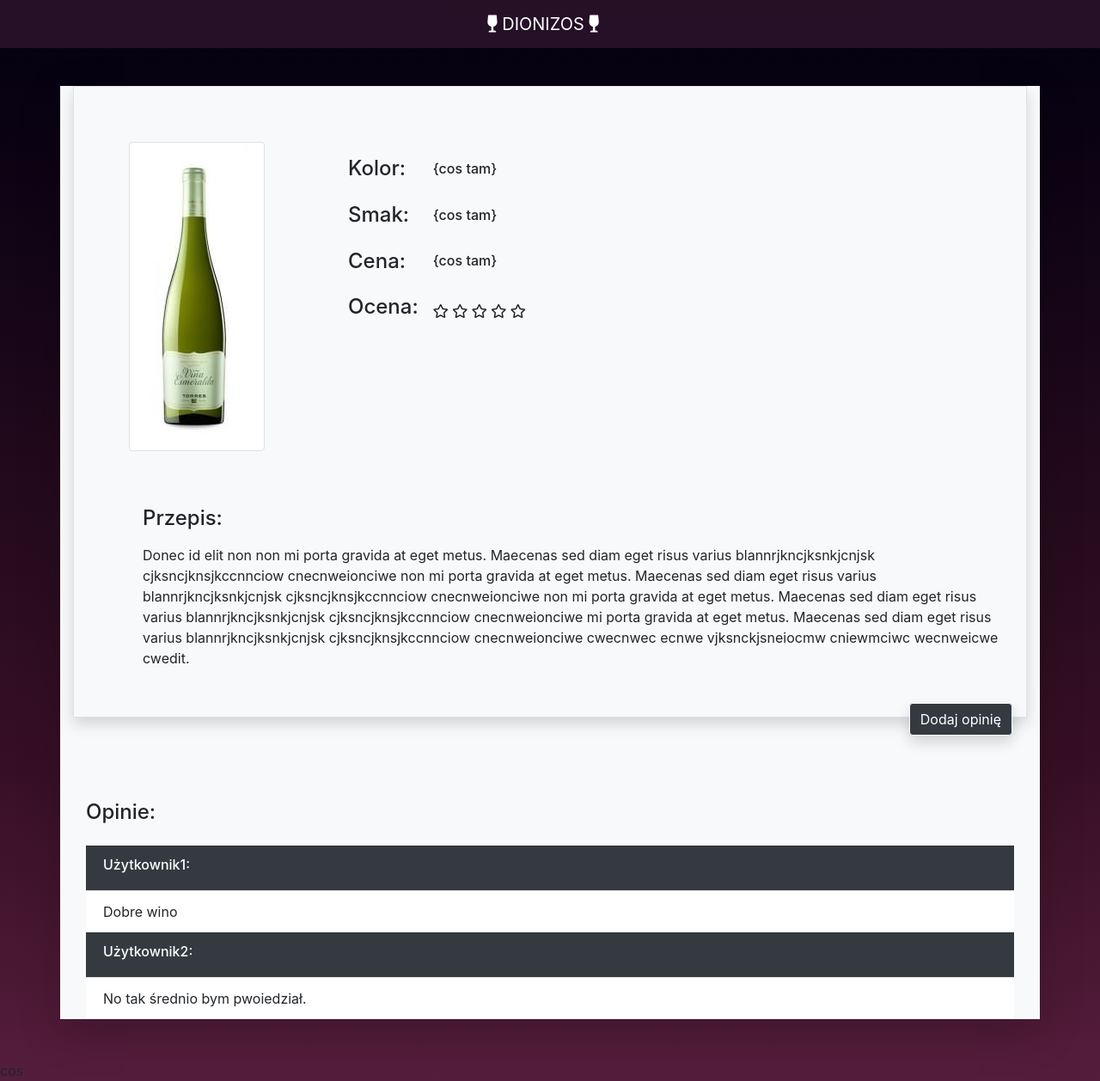
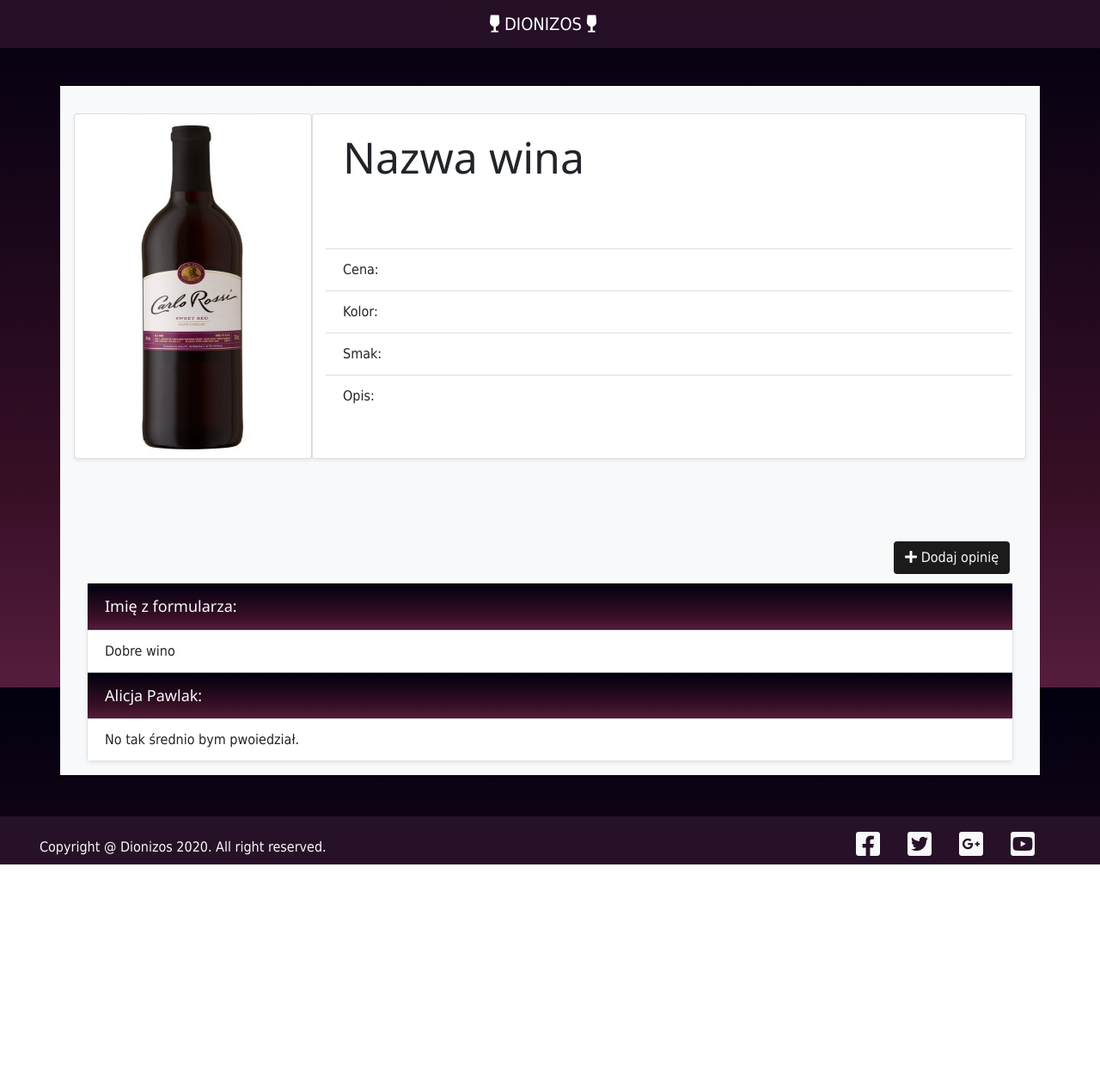
Before and after one commit to Alicja-Pawlak/Dionizos, a Django app: page /produkt/1/ in a window 1280 px wide. Shown: the whole page at 86% size. After the commit the page ends 1006 px from the top, so only its background shows below. Run offline with Django 3.2, Linux system fonts and the light colour scheme; some libraries are stand-ins or nearby versions.

Commit message:
Dodanie formularzów i komentarzów

```diff
--- a/Dionizos/index/templates/index/produkt.html
+++ b/Dionizos/index/templates/index/produkt.html
@@ -4,83 +4,89 @@
 {%load static%}
 </nav>
 </header>
-<div class="container bg-light mb-5 shadow-lg">
-    <div class="col-12 margin100 border p-3 shadow ">
-        <div class="d-flex w-100">
-            <img src="{% static 'vina-esmeralda.jpg' %}" class="img-thumbnail m-5">
-            <table class="d-inline p-5 mt-3">
-                <tr>
-                    <th>
-                        <h4>Kolor:</h4>
-                    </th>
-                    <td class="pl-3">
-                        <h6>{cos tam}</h6>
-                    </td>
-                </tr>
-                <tr>
-                    <th class="pt-3">
-                        <h4>Smak:</h4>
-                    </th>
-                    <td class="pt-3 pl-3">
-                        <h6>{cos tam}</h6>
-                    </td>
-                </tr>
-                <tr>
-                    <th class="pt-3">
-                        <h4>Cena:</h4>
-                    </th>
-                    <td class="pt-3 pl-3">
-                        <h6>{cos tam}</h6>
-                    </td>
-                </tr>
-                <tr>
-                    <th class="pt-3">
-                        <h4>Ocena:</h4>
-                    </th>
-                    <td class="pt-3 pl-3">
-                        <i class="far fa-star yellow"></i>
-                        <i class="far fa-star yellow"></i>
-                        <i class="far fa-star yellow"></i>
-                        <i class="far fa-star yellow"></i>
-                        <i class="far fa-star yellow"></i>
-                    </td>
-                </tr>
-            </table>
+<div class="container bg-light mb-5">
+    <div class="col-12 margin100 p-3">
+        <div class="row">
+
+            <div class="col-sm-12 col-md-3 card mt-3 shadow-sm">
+                <!-- tutaj trzeba będzie wstawić zdjątko -->
+                <img class="card-img-top" src="{%static 'carlo-rossi.jpg'%}" height="400" />
             </div>
-        <div class="ml-5 p-3">
+            <div class="col-sm-12 col-md-9 card mt-3 shadow-sm">
 
-            <h4 class="mb-3">Przepis:</h4>
-            <p class="mb-4">Donec id elit non non mi porta gravida at eget metus. Maecenas sed diam eget risus varius
-                blannrjkncjksnkjcnjsk cjksncjknsjkccnnciow cnecnweionciwe non mi porta gravida at eget metus. Maecenas
-                sed diam eget risus varius
-                blannrjkncjksnkjcnjsk cjksncjknsjkccnnciow cnecnweionciwe non mi porta gravida at eget metus. Maecenas
-                sed diam eget risus varius
-                blannrjkncjksnkjcnjsk cjksncjknsjkccnnciow cnecnweionciwe mi porta gravida at eget metus. Maecenas sed
-                diam eget risus varius
-                blannrjkncjksnkjcnjsk cjksncjknsjkccnnciow cnecnweionciwe cwecnwec ecnwe vjksnckjsneiocmw cniewmciwc
-                wecnweicwe cwedit.</p>
+                <div class="card-body">
+                    <h4 class="titles card-title">Nazwa wina</h4>
+                </div>
+                <!-- tutaj będzie trzeba wstawić parametry -->
+                <ul class="list-group list-group-flush mb-5">
+                    <li class="list-group-item">Cena: </li>
+                    <li class="list-group-item">Kolor: </li>
+                    <li class="list-group-item">Smak: </li>
+                    <li class="list-group-item">Opis: </li>
+                </ul>
+            </div>
 
-
+             <!-- tutaj będzie trzeba zrobić dodawanie opinii (w modalu jest formularz) -->
+            <div class="col-12 mt-5 pt-5">
+                <div class="float-right">
+                    <button type="button" class="btn bg-black text-light guzik mr-1" data-toggle="modal" data-target="#opinia"><i
+                            class="fas fa-plus "></i> Dodaj opinię</button>
+                    <!-- Modal - wyskakujący popup do dodania opinii -->
+                    <div class="modal fade" id="opinia" tabindex="-1" role="dialog" aria-labelledby="exampleModalLabel"
+                        aria-hidden="true">
+                        <div class="modal-dialog modal-lg modal-dialog-centered" role="document">
+                            <div class="modal-content">
+                                <div class="modal-header">
+                                    <h5 class="modal-title" id="exampleModalLabel">Dodaj swoją opinię</h5>
+                                    <button type="button" class="close" data-dismiss="modal" aria-label="Close">
+                                        <span aria-hidden="true">&times;</span>
+                                    </button>
                                 </div>
-        <div class="float-right">
-            <a href="{% url 'opinie' %}"><button type="button" class="shadow btn btn-dark guzik border-light">Dodaj
-                    opinię</button></a>
+                                <div class="modal-body">
+                                    <!-- tu się zaczyna formularz -->
+                                    <form>
+                                        <div class="form-group">
+                                            <label for="exampleFormControlInput1">Imię i nazwisko:</label>
+                                            <input type="email" class="form-control" id="exampleFormControlInput1"
+                                                placeholder="np. Jan Kowalski">
+                                        </div>
+                                        <div class="form-group">
+                                            <label for="exampleFormControlTextarea1">Opinia:</label>
+                                            <textarea data-toggle="tooltip" data-placement="bottom"
+                                                title="Prosimy o szczere opinie!" class="form-control"
+                                                id="exampleFormControlTextarea1" rows="3"></textarea>
+                                        </div>
+                                    </form>
+                                    <!-- koniec formularza -->
+                                </div>
+                                <div class="modal-footer">
+                                    <button type="button" class="btn btn-secondary guzik"
+                                        data-dismiss="modal">Anuluj</button>
+                                    <a href="#"><button type="button" class="btn btn-dark  guzik">Zapisz</button></a>
                                 </div>
                             </div>
-    <div class="col-12 mt-5 pt-5">
-        <h4 class="mb-4">Opinie:</h4>
+                        </div>
+                    </div></a>
+                    <!-- koniec modala - popupu -->
+                </div>
+
+                <!-- tutaj będzie trzeba wstawić dodane opinie -->
+                <div class="shadow-sm border rounded mt-5">
                     <ul class="list-group list-group-flush">
-            <li class="list-group-item bg-dark white">
-                <h6>Użytkownik1:</h6>
+                        <li class="list-group-item bg-wlasne text-light text-bold pb-2 pt-3">
+                            <h6 class="text-bold">Imię z formularza:</h6>
                         </li>
                         <li class="list-group-item">Dobre wino</li>
                     </ul>
                     <ul class="list-group list-group-flush">
-            <li class="list-group-item bg-dark white">
-                <h6>Użytkownik2:</h6>
+                        <li class="list-group-item bg-wlasne text-light pb-2 pt-3">
+                            <h6 class="text-bold">Alicja Pawlak:</h6>
                         </li>
                         <li class="list-group-item">No tak średnio bym pwoiedział.</li>
                     </ul>
                 </div>
             </div>
+        </div>
+    </div>
+</div>
 {% endblock %}
--- a/Dionizos/static/app.js
+++ b/Dionizos/static/app.js
@@ -5,9 +5,8 @@ $(function () {
   })
 $('#example').tooltip(options)
 
-// Potrzebne do popupów, ale nie wiem jak zrobić wyświetlanie popupu
-// od razu po uruchomieniu strony
-
+// Potrzebne do popupów, ale nie wiem jak zrobić wyświetlanie
+// popupu od razu po uruchomieniu strony (z pytaniem czy masz 18 lat)
 // $('#myModal').on('shown.bs.modal', function () {
 //   $('#myInput').trigger('focus')
 // })
--- a/Dionizos/static/css/style.css
+++ b/Dionizos/static/css/style.css
@@ -1,41 +1,56 @@
+/* domyślna czcionka */
+body{
+    font-family: tahoma,sans-serif;
+}
+
+/* użyte do głównego backgroundu i tła dla nazw użytkowników przy komentarzach */
 .bg-wlasne{
     background: rgb(1,0,15);
     background: linear-gradient(180deg, rgba(1,0,15,1) 0%, rgba(55,15,37,1) 71%, rgba(85,29,60,1) 100%);
+    background-repeat: no-repeat;
+    background-attachment: fixed;
 }
 
+/* użyte do linków w nawigacji */
 a:hover {
-    color: rgb(167, 132, 167) !important;
+    color: rgb(161, 139, 167) !important;
 }
 
+/* użyte przy większych, tytułowych tekstach */
+.titles{
+    font-family: 'Segoe UI', Tahoma, Geneva, Verdana, sans-serif;
+    font-size: 50px;
+    font-weight: 300 !important;
+}
+/* użyte przy komentarzach dla nazwy użytkownika */
+.text-bold{
+    font-weight: 400;
+    font-family: 'Segoe UI', Tahoma, Geneva, Verdana, sans-serif;
+    font-size: 18px;
+}
+/* użyte dla nawigacji i footera */
 .nav-color {
     background-color: rgba(43, 19, 43, 0.87);
 }
-
+/* użyte dla buttonów */
+.bg-black{
+    background-color: rgb(27, 27, 27);
+}
+/* użyte dla buttonów */
 .guzik:hover {
-    background-color:  rgba(43, 19, 43, 0.87) !important;
-    border: 1px solid   rgba(43, 19, 43, 0.87);
-    box-shadow: 2px 2px 10px black;
+    box-shadow: 2px 2px 6px black;
 }
 
+/* użyte w różnych miejscach
+głównie żeby coś nie nachodziło
+na nawigacje */
 .margin {
     margin: 80px 100px;
     padding: 20px;
 }
-
 .margin100{
     margin-top: 100px;
 }
 .marginpr {
     margin-top: 120px;
 }
-
-.white {
-    color:white;
-}
-
-.yellow:hover {
-    color: rgb(255, 196, 0);
-}
-.nounderline {
-    text-decoration: none !important
-  }
--- a/Dionizos/templates/base.html
+++ b/Dionizos/templates/base.html
@@ -32,15 +32,33 @@
           <i class="fas fa-wine-glass"></i>
         </a>
       </div>
-      <!-- nie zamykam znaczników header i nav w base, bo w indexie są dodatkowe opcje przy nawigacji -->
+      <!-- nie zamykam znaczników header i nav w base,
+        bo w indexie są dodatkowe opcje przy nawigacji,
+        których nie użyłam na innyc podstronach -->
 
       {% block content %}
       DOMYSLNY
       {% endblock  %}
-      <footer>
-        cos
+
+      <footer class="navbar navbar-fixed-bottom nav-color text-light">
+        <div class="container-fluid pt-2">
+          <div class="row col-12">
+            <div class="col-6 d-flex justify-content-start align-items-end">
+              Copyright @ Dionizos 2020. All right reserved.
+            </div>
+            <div class="col-6">
+              <!-- ikonki do footera -->
+              <div class="d-flex justify-content-end">
+                <i class="fab fa-facebook-square fa-2x p-xs-0 px-sm-3 "></i>
+                <i class="fab fa-twitter-square fa-2x p-xs-0 px-sm-3"></i>
+                <i class="fab fa-google-plus-square fa-2x p-xs-0 px-sm-3"></i>
+                <i class="fab fa-youtube-square fa-2x p-xs-0 pl-sm-3"></i>
+              </div>
+            </div>
+          </div>
+        </div>
       </footer>
-      <!-- Optional JavaScript -->
+      <!-- JavaScript -->
       <!-- jQuery first, then Popper.js, then Bootstrap JS -->
       <script src="https://code.jquery.com/jquery-3.3.1.slim.min.js"
         integrity="sha384-q8i/X+965DzO0rT7abK41JStQIAqVgRVzpbzo5smXKp4YfRvH+8abtTE1Pi6jizo" crossorigin="anonymous">
```
Also changed, not shown: Dionizos/index/forms.py (+4 -4 lines), Dionizos/index/models.py (+5 -3 lines), Dionizos/index/templates/edytuj/edytuj.html (+57 -31 lines), Dionizos/index/templates/index/index.html (+22 -17 lines). Lines whose indentation alone changed are shown as unchanged.
